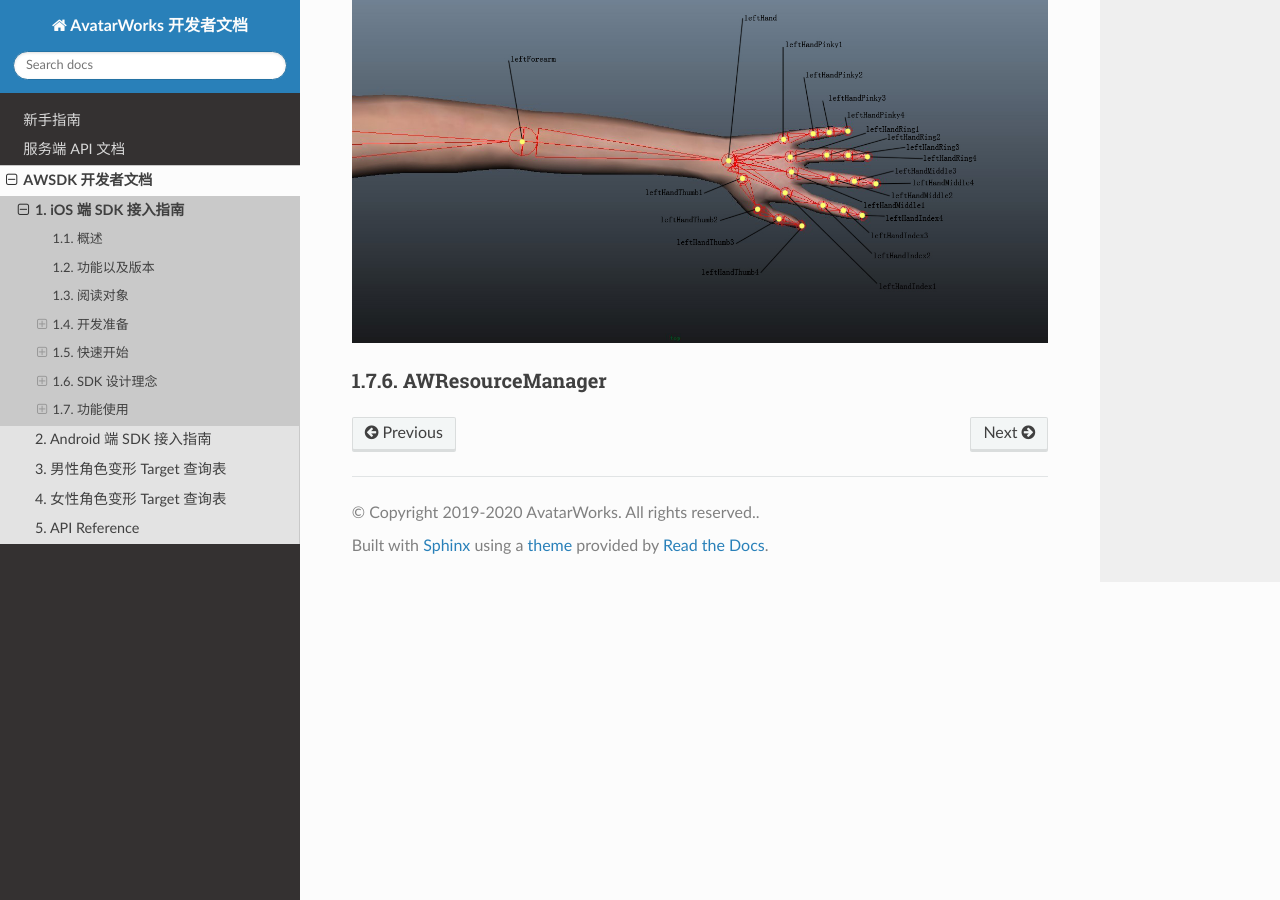
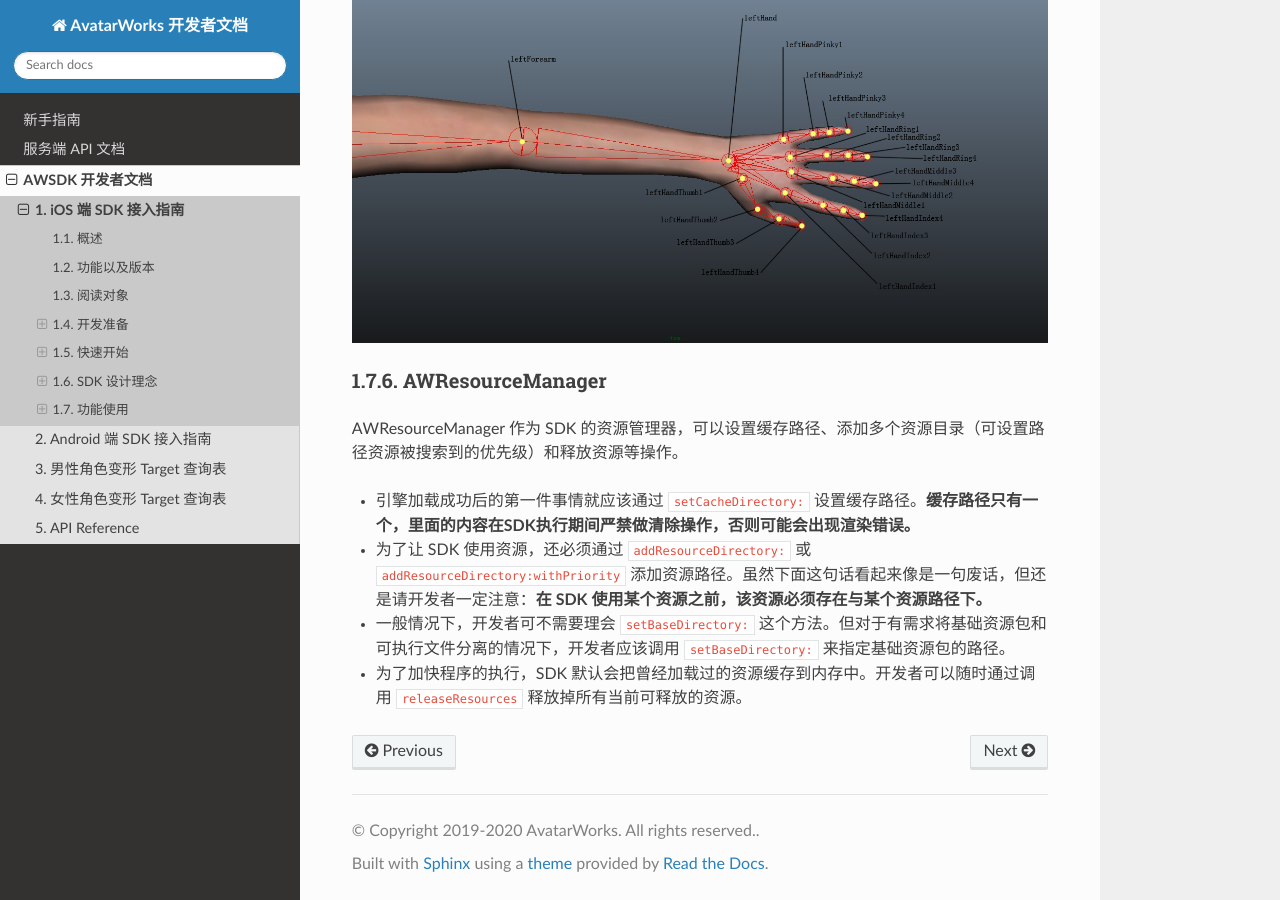
Before and after one commit to avatarworks/doc, a Sphinx documentation site: the page built from source/awsdk/ios.rst, in a window 1280 px wide and 900 px high, scrolled down 18044 px. Built offline with Sphinx 7.4.7 and the Read the Docs theme 2.0.0, drawn with Linux system fonts in a browser that asks for light colours; some of the changed text lies outside the part shown.

Commit message:
Update ios.rst

```diff
--- a/source/awsdk/ios.rst
+++ b/source/awsdk/ios.rst
@@ -438,7 +438,7 @@ SDK 提供了丰富的变形参数，具体可查询：
 - :ref:`男性角色变形 Target 查询表`
 - :ref:`女性角色变形 Target 查询表`
 
-假设我们需要给女性角色应用如下变形：
+假设我们需要给女性角色应用如下变形，
 
 - 可爱脸型，id：20005，权重：0.625
 - 模特体型，id：23002，权重：1
@@ -839,7 +839,7 @@ AWQuery 提供了异步查询引擎内部相关信息的机制。每次查询都
                   characterId:(NSString *_Nonnull)characterId
                       queryId:(NSString *_Nonnull)queryId;
 
-其中 ``boneName`` 可以从这两张图中查询到
+其中 ``boneName`` 可以从这两张图中查询到：
 
 .. image:: /_static/img/身体骨骼名称.jpg
 
@@ -847,3 +847,13 @@ AWQuery 提供了异步查询引擎内部相关信息的机制。每次查询都
 
 AWResourceManager
 ~~~~~~~~~~~~~~~~~
+
+AWResourceManager 作为 SDK 的资源管理器，可以设置缓存路径、添加多个资源目录（可设置路径资源被搜索到的优先级）和释放资源等操作。
+
+- 引擎加载成功后的第一件事情就应该通过 ``setCacheDirectory:`` 设置缓存路径。**缓存路径只有一个，里面的内容在SDK执行期间严禁做清除操作，否则可能会出现渲染错误。**
+
+- 为了让 SDK 使用资源，还必须通过 ``addResourceDirectory:`` 或 ``addResourceDirectory:withPriority`` 添加资源路径。虽然下面这句话看起来像是一句废话，但还是请开发者一定注意：**在 SDK 使用某个资源之前，该资源必须存在与某个资源路径下。**
+
+- 一般情况下，开发者可不需要理会 ``setBaseDirectory:`` 这个方法。但对于有需求将基础资源包和可执行文件分离的情况下，开发者应该调用 ``setBaseDirectory:`` 来指定基础资源包的路径。
+
+- 为了加快程序的执行，SDK 默认会把曾经加载过的资源缓存到内存中。开发者可以随时通过调用 ``releaseResources`` 释放掉所有当前可释放的资源。
```
